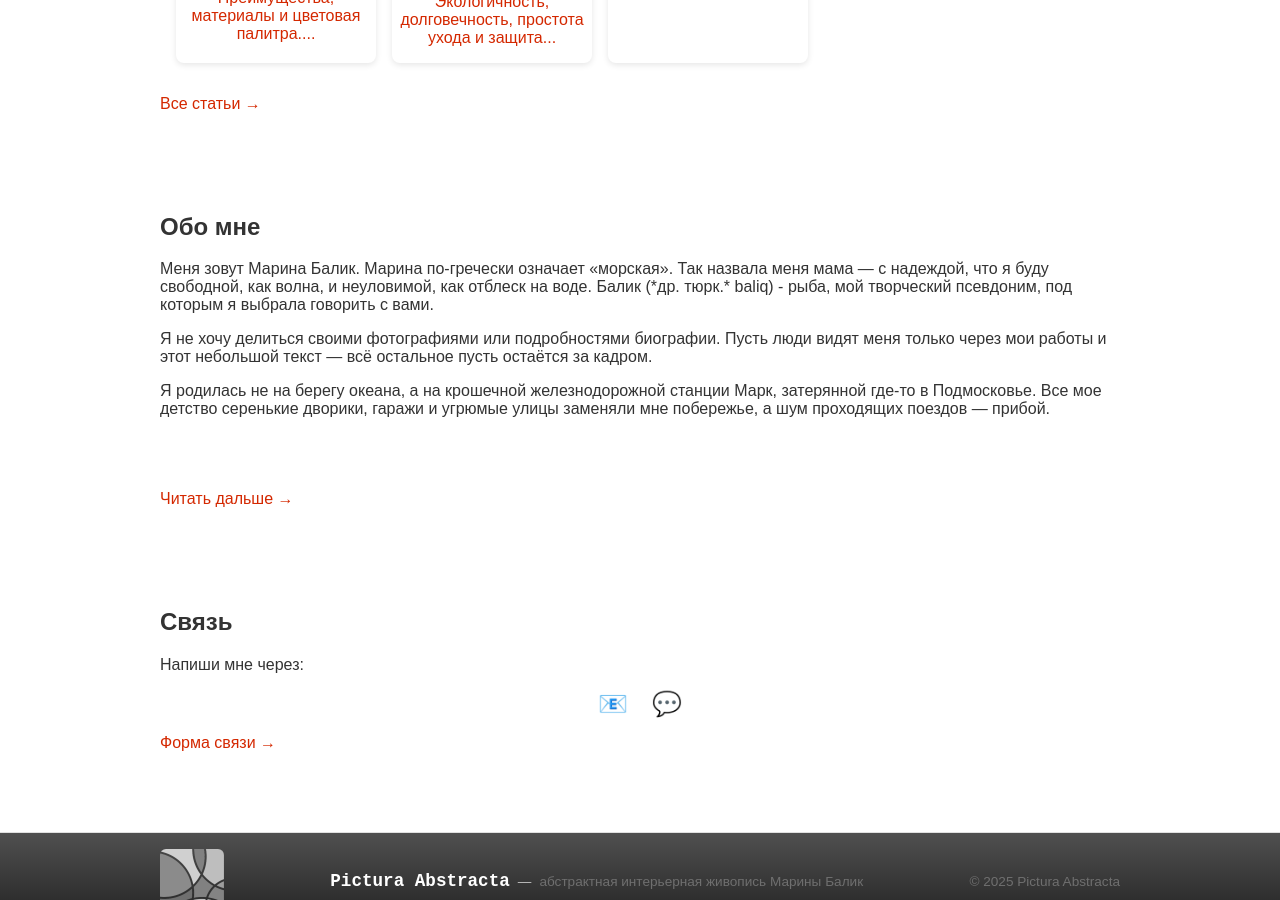
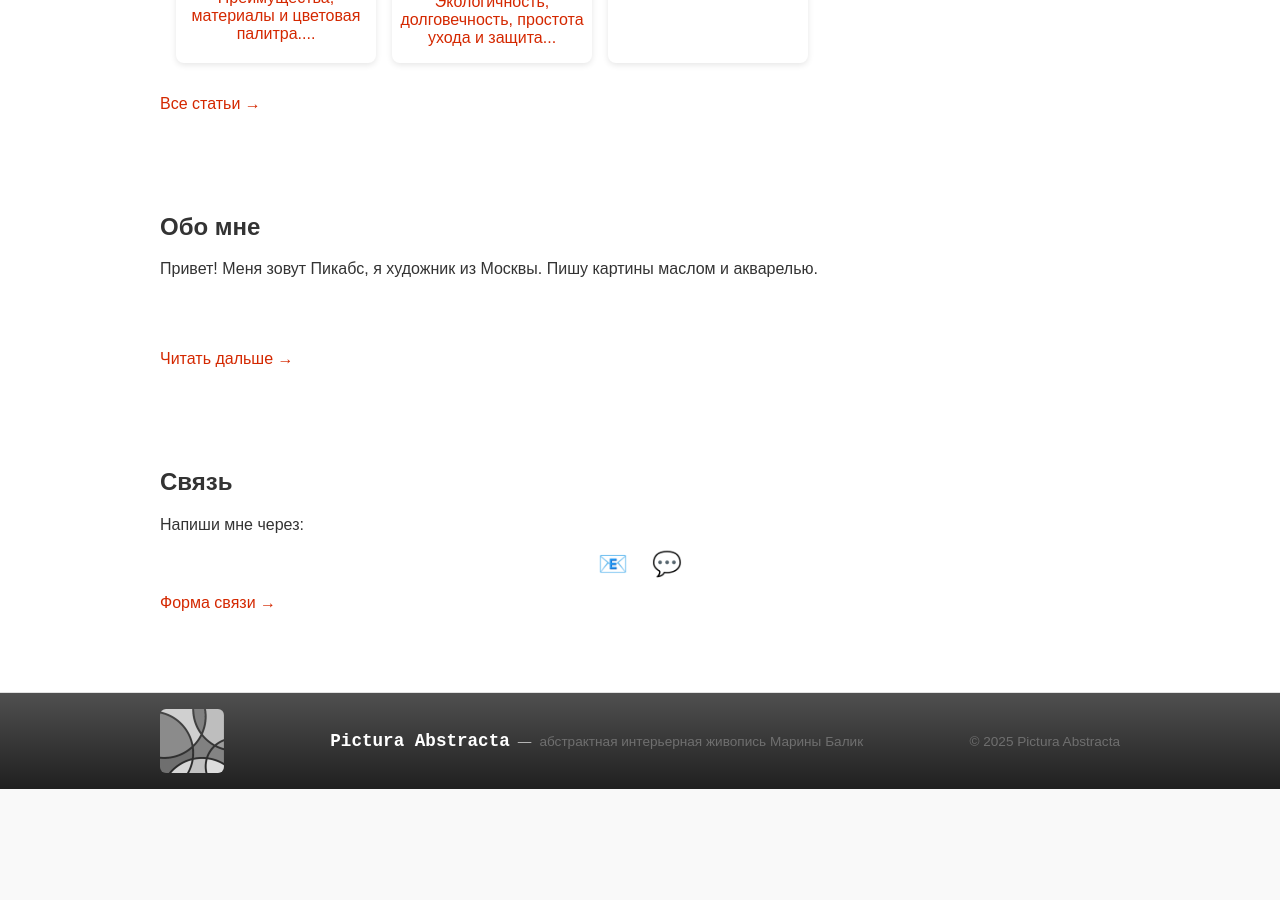
Before and after one commit to PicAbsArt/picabsart.github.io, a Jekyll site: the page built from index.html, in a window 1280 px wide and 900 px high, scrolled down 845 px. Built offline with Jekyll 4.4.1, drawn with Linux system fonts in a browser that asks for light colours; some web fonts are replaced; after the commit the page ends 1634 px from its top, so only the background shows below that.

Commit message:
Update index.html

```diff
--- a/index.html
+++ b/index.html
@@ -35,13 +35,13 @@ description: Галерея, статьи, о себе и контакты ху
   </section>
 {% endif %}
 
-<!-- Блок "О себе" с градиентным текстом -->
+<!-- Раздел "О себе" -->
 <section class="about-section" id="about">
   <h2>Обо мне</h2>
   <div class="fade-bottom-text">
-    <p>Меня зовут Марина Балик. Марина по-гречески означает «морская». Так назвала меня мама — с надеждой, что я буду свободной, как волна, и неуловимой, как отблеск на воде. Балик (*др. тюрк.* baliq) - рыба, мой творческий псевдоним, под которым я выбрала говорить с вами.</p>
-    <p>Я не хочу делиться своими фотографиями или подробностями биографии. Пусть люди видят меня только через мои работы и этот небольшой текст — всё остальное пусть остаётся за кадром.</p>
-    <p>Я родилась не на берегу океана, а на крошечной железнодорожной станции Марк, затерянной где-то в Подмосковье. Все мое детство серенькие дворики, гаражи и угрюмые улицы заменяли мне побережье, а шум проходящих поездов — прибой.</p>
+    <p>
+      Привет! Меня зовут Пикабс, я художник из Москвы. Пишу картины маслом и акварелью.
+    </p>
   </div>
   <p class="view-more"><a href="/about/">Читать дальше →</a></p>
 </section>
```
